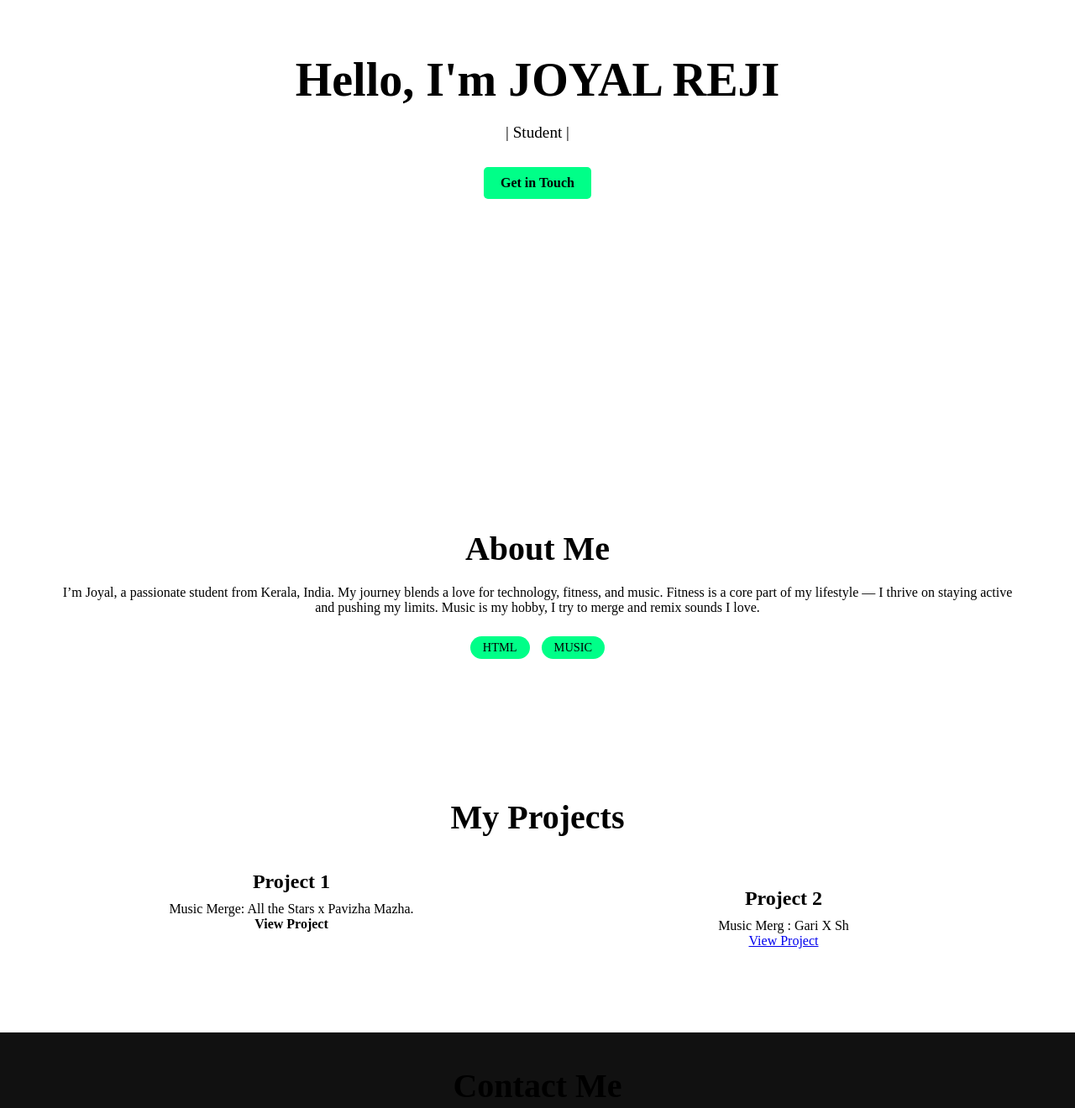
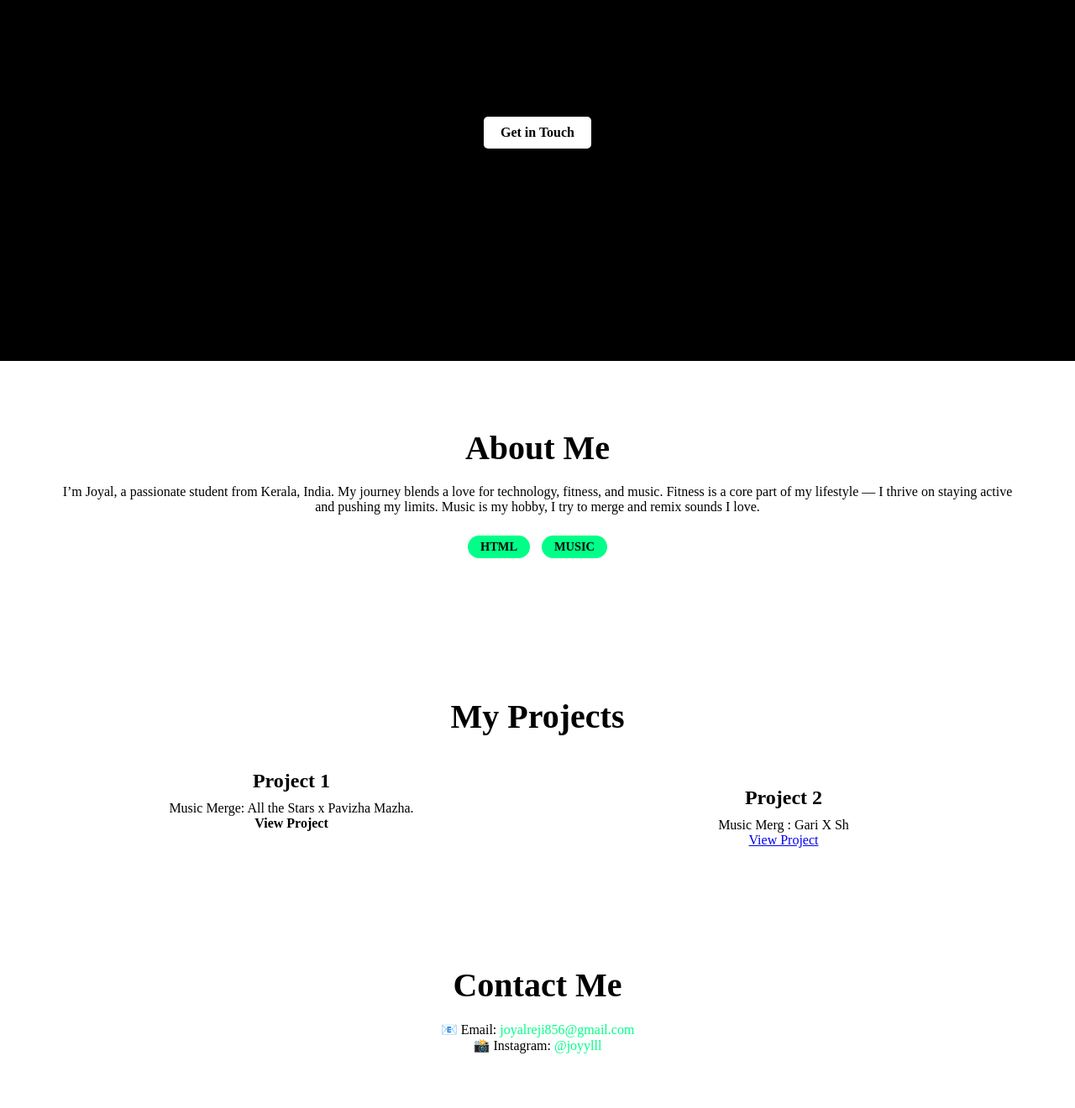
Before and after one commit to jjyylll/Joyal-ll, a plain HTML site: page index.html in a window 1280 px wide. Shown: the part 250-1570 px from the top of the page at 84% size. After the commit the page ends 1545 px from the top, so only its background shows below. Drawn offline with Linux system fonts and the light colour scheme.

Commit message:
Update style.css

```diff
--- a/style.css
+++ b/style.css
@@ -57,12 +57,12 @@ body {
 
 /* Hero Section */
 .hero {
-  height: 100vh;
+  height: 85vh;
   display: flex;
   justify-content: center;
   align-items: center;
   text-align: center;
-  background: #ffffff;
+  background: #000000;
 }
 
 .hero-content h1 {
@@ -78,7 +78,7 @@ body {
 .cta-button {
   display: inline-block;
   padding: 10px 20px;
-  background: #00ff88;
+  background: #ffffff;
   color: #000000;
   text-decoration: none;
   border-radius: 5px;
@@ -113,6 +113,7 @@ body {
   margin: 5px;
   border-radius: 20px;
   font-size: 0.9rem;
+   font-weight: bold;
 }
 
 /* Portfolio Section */
@@ -162,8 +163,8 @@ body {
 /* Footer */
 .footer {
   padding: 40px 5%;
-  background: #111111;
-  text-align: center;
+  background: #ffffff;
+  text-align: right side;
 }
 
 .footer a {
```
